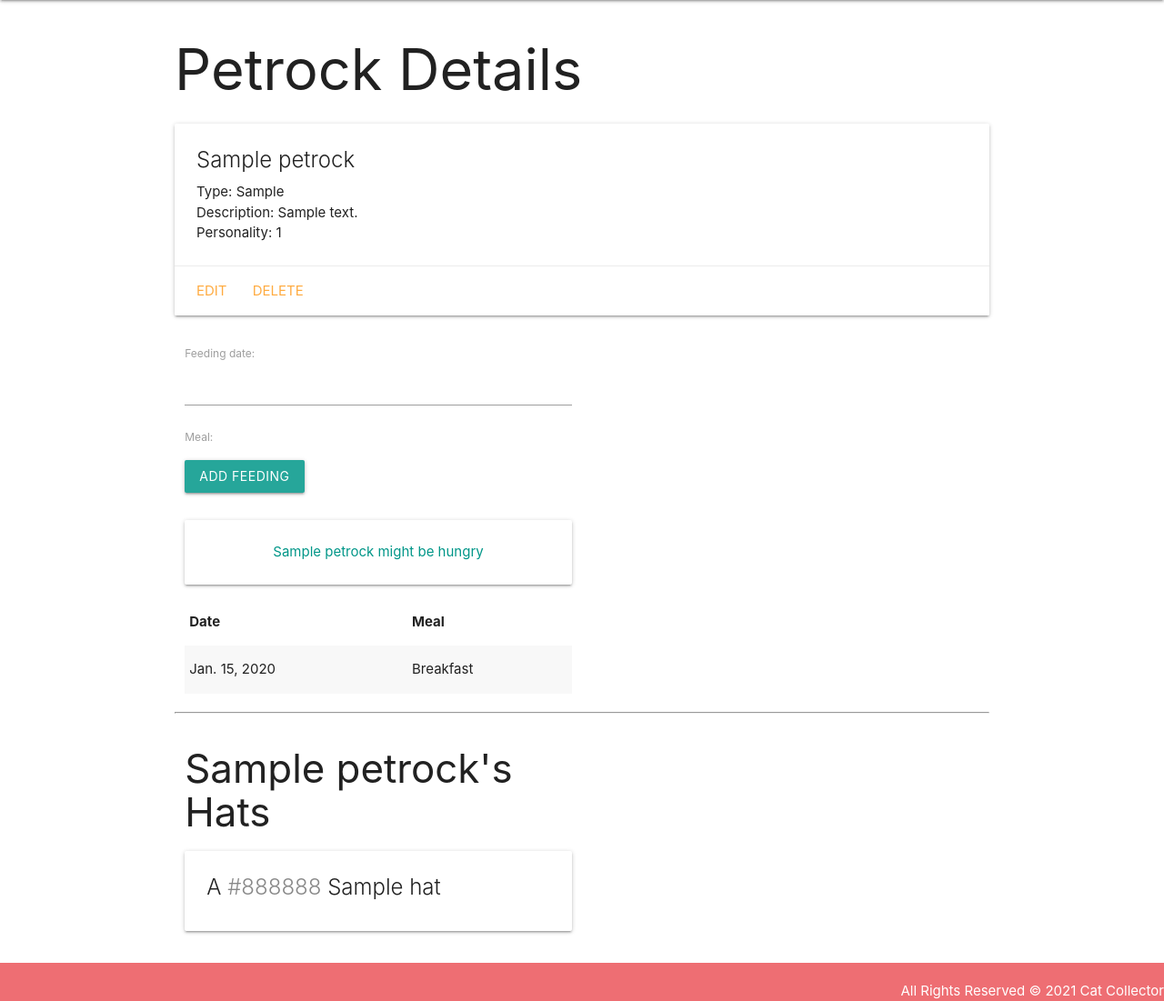
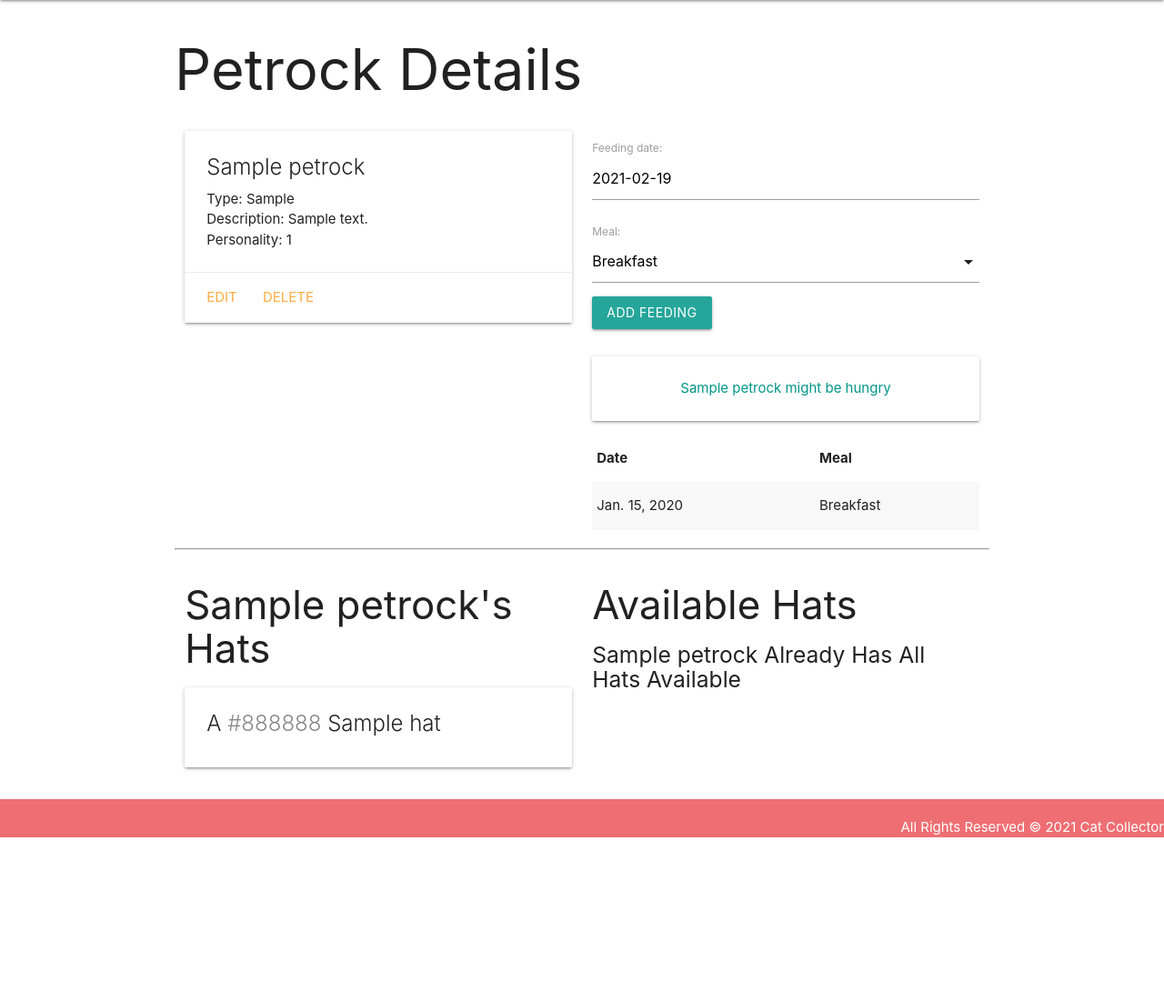
Before and after one commit to imckain/django-petrock-collector, a Django app: page /petrocks/1/ in a window 1280 px wide. Shown: the part 64-1165 px from the top of the page at 91% size. After the commit the page ends 985 px from the top, so only its background shows below. Run offline with Django 3.2, Linux system fonts and the light colour scheme; tables that the repository leaves empty hold one stand-in row (values such as "Sample post").

Commit message:
added UI

```diff
--- a/main_app/templates/base.html
+++ b/main_app/templates/base.html
@@ -8,6 +8,7 @@
     <meta name="viewport" content="width=device-width, initial-scale=1.0">
     <link rel="stylesheet" href="https://cdnjs.cloudflare.com/ajax/libs/materialize/1.0.0/css/materialize.min.css">
     <link rel="stylesheet" href="{% static 'css/style.css' %}">
+    <script src="https://cdnjs.cloudflare.com/ajax/libs/materialize/1.0.0/js/materialize.min.js"></script>
     <title>Pet Rock Collector</title>
 </head>
 <body>
--- a/main_app/templates/petrocks/detail.html
+++ b/main_app/templates/petrocks/detail.html
@@ -5,7 +5,7 @@
 <h1>Petrock Details</h1>
 
 <div class="row">
-    <div class="co s6">
+    <div class="col s6">
         <div class="card">
             <div class="card-content">
                 <span class="card-title">{{ petrock.name }}</span>
@@ -20,7 +20,7 @@
         </div>
     </div>
     <div class="col s6">
-        <form action="{% url 'add-feeding' petrock.id %}" method="POST">
+        <form action="{% url 'add_feeding' petrock.id %}" method="POST">
             {% csrf_token %}
             {{ feeding_form.as_p }}
             <input type="submit" value="Add Feeding" class="btn">
@@ -63,6 +63,28 @@
                 </div>
             {% endfor %}
         {% else %}
+            <h5>No Hats :(</h5>
+        {% endif %}
+    </div>
+    <div class="col s6">
+        <h3>Available Hats</h3>
+        {% if available_hats.count %}
+            {% for hat in available_hats.all %}
+                <div class="card">
+                    <div class="card-content">
+                        <span class="card-title">
+                            A <span style="color: {{ hat.color }}">{{ hat.color }}</span> {{ hat.name }}
+                        </span>
+                    </div>
+                    <div class="card-action">
+                        <form action="{% url 'associate_hat' petrock.id hat.id %}" method="POST">
+                            {% csrf_token %}
+                            <button type="submit" class="btn">Add</button>
+                        </form>
+                    </div>
+                </div>
+            {% endfor %}
+        {% else %}
             <h5>{{ petrock.name }} Already Has All Hats Available</h5>
         {% endif %}
     </div>
--- a/main_app/views.py
+++ b/main_app/views.py
@@ -27,12 +27,12 @@ def petrocks_detail(request, petrock_id):
     })
 
 def add_feeding(request, petrock_id):
-    form = FeedingForm(request.post)
+    form = FeedingForm(request.POST)
     if form.is_valid():
         new_feeding = form.save(commit=False)
         new_feeding.petrock_id = petrock_id
         new_feeding.save()
-    return redirect('detail', petrock_id=petrock_id)
+    return redirect('petrocks_detail', petrock_id=petrock_id)
 
 def associate_hat(request, petrock_id, hat_id):
     Petrock.objects.get(id=petrock_id).hats.add(hat_id)
```
